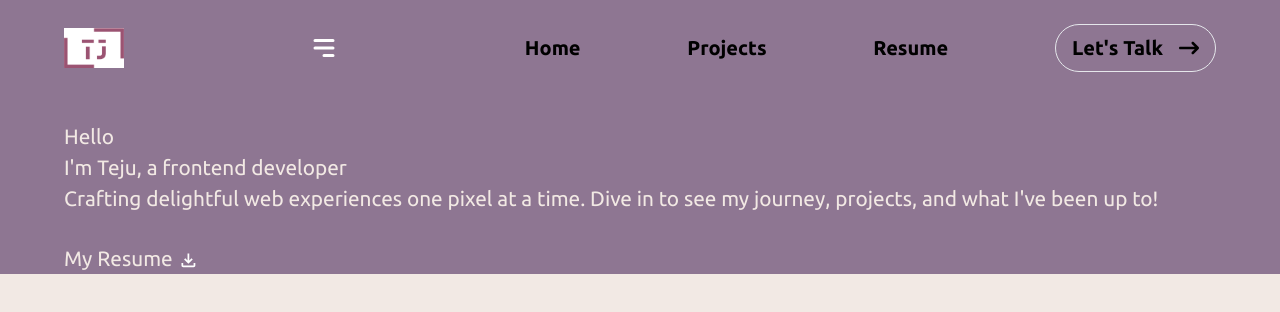
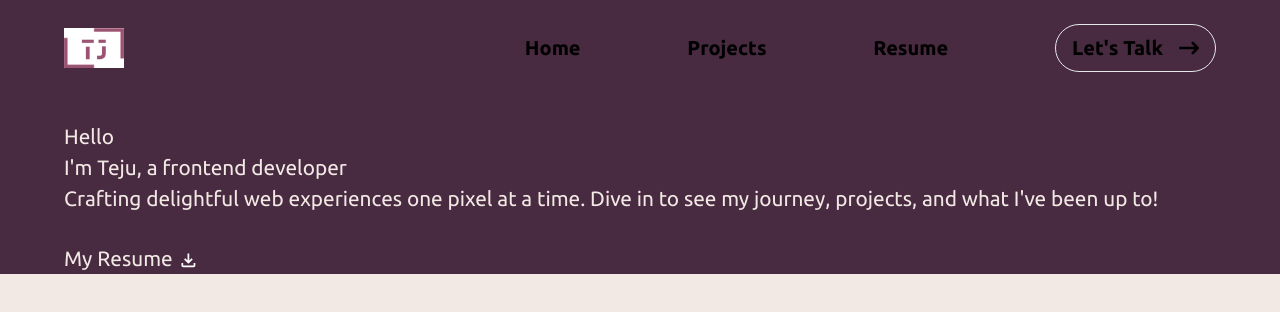
Before and after one commit to teju-doyin/portfolio, a React (Vite) app: page / in a window 1280 px wide. Shown: the top 312 px of the page. Built offline with nearby package versions, Linux system fonts and the light colour scheme.

Commit message:
changed to deep purple bg

```diff
--- a/src/App.jsx
+++ b/src/App.jsx
@@ -7,7 +7,7 @@ function App() {
 
 
   return (
-    <div className=' bg-grayishPurple'>
+    <div className=' bg-deepPurple'>
       <div className="w-[90%] mx-auto">
         <Header />
         <Hero />
--- a/src/components/Header.jsx
+++ b/src/components/Header.jsx
@@ -10,8 +10,9 @@ const Header = () => {
     <header className='sticky top-0 z-50  '>
         <div className='flex justify-between  items-center  pb-4 pt-6'>
             <img src={logo} alt="" width={60} />
-            <HiMenuAlt3 style={{color:'white', cursor:'pointer'}} size={30} onClick={toggleMenu} />
-
+            <div className=" md:hidden">
+                <HiMenuAlt3 style={{color:'white', cursor:'pointer'}} size={30} onClick={toggleMenu} />
+            </div>
             <nav className="md:flex w-[60%] justify-between items-center hidden">
                 <a href="#" className="text-red-wine font-semibold text-[20px]">Home</a>
                 <a href="#" className="text-red-wine font-semibold text-[20px]">Projects</a>
```
